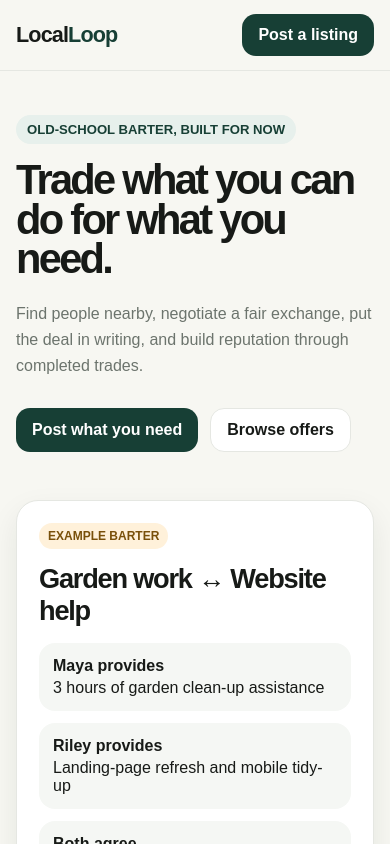
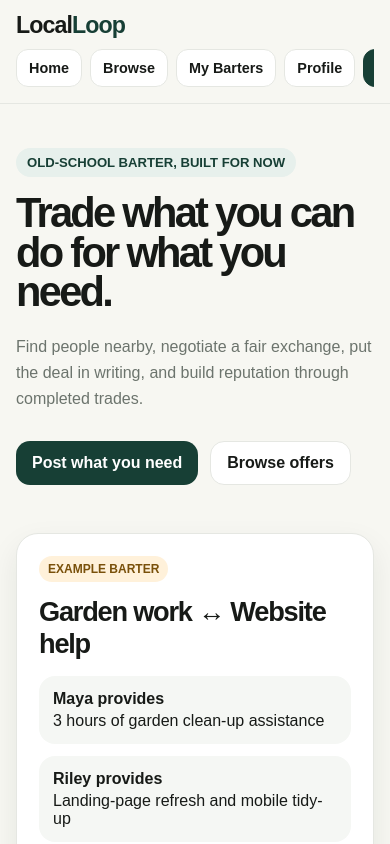
Before and after one commit to ryleycampbell93/LocalLoop, a Next.js app: page / in a window 390 px wide. Shown: the top 844 px of the page. Built offline with nearby package versions, Linux system fonts and the light colour scheme.

Commit message:
Fix mobile navigation

```diff
--- a/app/globals.css
+++ b/app/globals.css
@@ -10,80 +10,523 @@
   --danger: #9f2f2f;
   --shadow: 0 12px 30px rgba(20, 35, 28, 0.08);
 }
-* { box-sizing: border-box; }
-html { scroll-behavior: smooth; }
-body { margin: 0; background: var(--bg); color: var(--text); font-family: Arial, Helvetica, sans-serif; }
-a { color: inherit; text-decoration: none; }
-button, input, textarea, select { font: inherit; }
-button { cursor: pointer; }
-.container { width: min(1120px, calc(100% - 32px)); margin: 0 auto; }
-.header { position: sticky; top: 0; z-index: 20; background: rgba(247,247,242,.94); backdrop-filter: blur(12px); border-bottom: 1px solid var(--line); }
-.nav { min-height: 70px; display: flex; align-items: center; justify-content: space-between; gap: 20px; }
-.brand { font-weight: 900; letter-spacing: -0.04em; font-size: 1.35rem; }
-.brand span { color: var(--brand); }
-.navlinks { display: flex; align-items: center; gap: 16px; color: var(--muted); font-weight: 700; }
-.navlinks a:hover { color: var(--text); }
-.btn { display: inline-flex; align-items: center; justify-content: center; border: 0; border-radius: 14px; padding: 12px 16px; font-weight: 800; background: var(--brand); color: white; box-shadow: none; }
-.btn.secondary { background: var(--surface); color: var(--text); border: 1px solid var(--line); }
-.btn.ghost { background: transparent; color: var(--brand); }
-.hero { padding: 72px 0 48px; display: grid; grid-template-columns: 1.2fr .8fr; gap: 48px; align-items: center; }
-.eyebrow { display: inline-block; padding: 7px 11px; border-radius: 999px; background: var(--brand-soft); color: var(--brand); font-weight: 900; font-size: .82rem; }
-h1 { font-size: clamp(2.6rem, 7vw, 5.6rem); line-height: .95; letter-spacing: -.065em; margin: 16px 0 22px; }
-h2 { font-size: clamp(1.7rem, 4vw, 2.6rem); letter-spacing: -.045em; margin: 0 0 16px; }
-h3 { margin: 0 0 8px; letter-spacing: -.02em; }
-p { line-height: 1.65; color: var(--muted); }
-.hero-actions { display: flex; gap: 12px; flex-wrap: wrap; margin-top: 28px; }
-.card { background: var(--surface); border: 1px solid var(--line); border-radius: 22px; padding: 22px; box-shadow: var(--shadow); }
-.hero-card { transform: rotate(1.5deg); }
-.swap { display: grid; gap: 12px; margin-top: 16px; }
-.swap-row { padding: 14px; border-radius: 16px; background: #f5f7f4; }
-.swap-row strong { display:block; margin-bottom:4px; }
-.section { padding: 40px 0 64px; }
-.section-head { display: flex; justify-content: space-between; align-items: end; gap: 16px; margin-bottom: 18px; }
-.grid { display: grid; grid-template-columns: repeat(3, minmax(0,1fr)); gap: 18px; }
-.listing { display: flex; flex-direction: column; min-height: 260px; }
-.badge { display:inline-flex; width: fit-content; padding: 6px 9px; border-radius: 999px; font-weight: 900; font-size: .75rem; background: #f2f2ed; color: var(--muted); }
-.badge.need { background: #fff1da; color: #79500a; }
-.badge.offer { background: var(--brand-soft); color: var(--brand); }
-.listing h3 { margin-top: 14px; }
-.meta { color: var(--muted); font-size: .9rem; }
-.exchange { margin-top: auto; padding-top: 16px; border-top: 1px solid var(--line); color: var(--text); font-weight: 700; }
-.page { padding: 42px 0 72px; }
-.page-grid { display:grid; grid-template-columns: 1fr 340px; gap: 24px; align-items:start; }
-.stack { display:grid; gap:16px; }
-.form { display:grid; gap:14px; }
-.label { display:grid; gap:7px; font-weight:800; }
-.input, .textarea, .select { width:100%; border:1px solid var(--line); border-radius:13px; padding:13px 14px; background:white; color:var(--text); outline:none; }
-.textarea { min-height: 120px; resize: vertical; }
-.input:focus, .textarea:focus, .select:focus { border-color:#8aa59a; box-shadow:0 0 0 3px #e7f0ec; }
-.filterbar { display:flex; gap:10px; flex-wrap:wrap; margin:18px 0 24px; }
-.pill { border:1px solid var(--line); background:white; border-radius:999px; padding:9px 12px; font-weight:800; }
-.pill.active { background:var(--brand); color:white; border-color:var(--brand); }
-.message-shell { display:grid; grid-template-columns:280px 1fr; min-height:620px; overflow:hidden; padding:0; }
-.thread-list { border-right:1px solid var(--line); padding:16px; background:#fbfbf8; }
-.thread { padding:12px; border-radius:14px; margin-bottom:8px; }
-.thread.active { background:var(--brand-soft); }
-.chat { display:flex; flex-direction:column; min-height:620px; }
-.chat-head { padding:18px; border-bottom:1px solid var(--line); }
-.messages { padding:20px; display:flex; flex-direction:column; gap:12px; flex:1; }
-.bubble { max-width:75%; padding:11px 13px; border-radius:16px; background:#f1f2ef; color:#333; line-height:1.5; }
-.bubble.me { align-self:flex-end; background:var(--brand); color:white; }
-.chat-compose { padding:16px; border-top:1px solid var(--line); display:flex; gap:8px; }
-.chat-compose input { flex:1; }
-.agreement { border-left:5px solid var(--accent); }
-.term { display:grid; grid-template-columns:160px 1fr; gap:14px; padding:14px 0; border-bottom:1px solid var(--line); }
-.term:last-child { border-bottom:0; }
-.term strong { color:var(--muted); }
-.profile-head { display:flex; align-items:center; gap:18px; }
-.avatar { width:68px; height:68px; border-radius:50%; display:grid; place-items:center; background:var(--brand); color:white; font-size:1.5rem; font-weight:900; }
-.notice { padding:14px; border-radius:14px; background:#fff6e7; color:#6e4b12; border:1px solid #f0d7aa; }
-.footer { border-top:1px solid var(--line); padding:28px 0 48px; color:var(--muted); font-size:.9rem; }
+
+* {
+  box-sizing: border-box;
+}
+
+html {
+  scroll-behavior: smooth;
+}
+
+body {
+  margin: 0;
+  background: var(--bg);
+  color: var(--text);
+  font-family: Arial, Helvetica, sans-serif;
+}
+
+a {
+  color: inherit;
+  text-decoration: none;
+}
+
+button,
+input,
+textarea,
+select {
+  font: inherit;
+}
+
+button {
+  cursor: pointer;
+}
+
+.container {
+  width: min(1120px, calc(100% - 32px));
+  margin: 0 auto;
+}
+
+.header {
+  position: sticky;
+  top: 0;
+  z-index: 20;
+  background: rgba(247, 247, 242, 0.96);
+  backdrop-filter: blur(12px);
+  border-bottom: 1px solid var(--line);
+}
+
+.nav {
+  min-height: 70px;
+  display: flex;
+  align-items: center;
+  justify-content: space-between;
+  gap: 20px;
+}
+
+.brand {
+  font-weight: 900;
+  letter-spacing: -0.04em;
+  font-size: 1.35rem;
+  flex-shrink: 0;
+}
+
+.brand span {
+  color: var(--brand);
+}
+
+.navlinks {
+  display: flex;
+  align-items: center;
+  gap: 16px;
+  color: var(--muted);
+  font-weight: 700;
+}
+
+.navlinks a {
+  white-space: nowrap;
+}
+
+.navlinks a:hover {
+  color: var(--text);
+}
+
+.btn {
+  display: inline-flex;
+  align-items: center;
+  justify-content: center;
+  border: 0;
+  border-radius: 14px;
+  padding: 12px 16px;
+  font-weight: 800;
+  background: var(--brand);
+  color: white;
+  box-shadow: none;
+}
+
+.btn.secondary {
+  background: var(--surface);
+  color: var(--text);
+  border: 1px solid var(--line);
+}
+
+.btn.ghost {
+  background: transparent;
+  color: var(--brand);
+}
+
+.hero {
+  padding: 72px 0 48px;
+  display: grid;
+  grid-template-columns: 1.2fr 0.8fr;
+  gap: 48px;
+  align-items: center;
+}
+
+.eyebrow {
+  display: inline-block;
+  padding: 7px 11px;
+  border-radius: 999px;
+  background: var(--brand-soft);
+  color: var(--brand);
+  font-weight: 900;
+  font-size: 0.82rem;
+}
+
+h1 {
+  font-size: clamp(2.6rem, 7vw, 5.6rem);
+  line-height: 0.95;
+  letter-spacing: -0.065em;
+  margin: 16px 0 22px;
+}
+
+h2 {
+  font-size: clamp(1.7rem, 4vw, 2.6rem);
+  letter-spacing: -0.045em;
+  margin: 0 0 16px;
+}
+
+h3 {
+  margin: 0 0 8px;
+  letter-spacing: -0.02em;
+}
+
+p {
+  line-height: 1.65;
+  color: var(--muted);
+}
+
+.hero-actions {
+  display: flex;
+  gap: 12px;
+  flex-wrap: wrap;
+  margin-top: 28px;
+}
+
+.card {
+  background: var(--surface);
+  border: 1px solid var(--line);
+  border-radius: 22px;
+  padding: 22px;
+  box-shadow: var(--shadow);
+}
+
+.hero-card {
+  transform: rotate(1.5deg);
+}
+
+.swap {
+  display: grid;
+  gap: 12px;
+  margin-top: 16px;
+}
+
+.swap-row {
+  padding: 14px;
+  border-radius: 16px;
+  background: #f5f7f4;
+}
+
+.swap-row strong {
+  display: block;
+  margin-bottom: 4px;
+}
+
+.section {
+  padding: 40px 0 64px;
+}
+
+.section-head {
+  display: flex;
+  justify-content: space-between;
+  align-items: end;
+  gap: 16px;
+  margin-bottom: 18px;
+}
+
+.grid {
+  display: grid;
+  grid-template-columns: repeat(3, minmax(0, 1fr));
+  gap: 18px;
+}
+
+.listing {
+  display: flex;
+  flex-direction: column;
+  min-height: 260px;
+}
+
+.badge {
+  display: inline-flex;
+  width: fit-content;
+  padding: 6px 9px;
+  border-radius: 999px;
+  font-weight: 900;
+  font-size: 0.75rem;
+  background: #f2f2ed;
+  color: var(--muted);
+}
+
+.badge.need {
+  background: #fff1da;
+  color: #79500a;
+}
+
+.badge.offer {
+  background: var(--brand-soft);
+  color: var(--brand);
+}
+
+.listing h3 {
+  margin-top: 14px;
+}
+
+.meta {
+  color: var(--muted);
+  font-size: 0.9rem;
+}
+
+.exchange {
+  margin-top: auto;
+  padding-top: 16px;
+  border-top: 1px solid var(--line);
+  color: var(--text);
+  font-weight: 700;
+}
+
+.page {
+  padding: 42px 0 72px;
+}
+
+.page-grid {
+  display: grid;
+  grid-template-columns: 1fr 340px;
+  gap: 24px;
+  align-items: start;
+}
+
+.stack {
+  display: grid;
+  gap: 16px;
+}
+
+.form {
+  display: grid;
+  gap: 14px;
+}
+
+.label {
+  display: grid;
+  gap: 7px;
+  font-weight: 800;
+}
+
+.input,
+.textarea,
+.select {
+  width: 100%;
+  border: 1px solid var(--line);
+  border-radius: 13px;
+  padding: 13px 14px;
+  background: white;
+  color: var(--text);
+  outline: none;
+}
+
+.textarea {
+  min-height: 120px;
+  resize: vertical;
+}
+
+.input:focus,
+.textarea:focus,
+.select:focus {
+  border-color: #8aa59a;
+  box-shadow: 0 0 0 3px #e7f0ec;
+}
+
+.filterbar {
+  display: flex;
+  gap: 10px;
+  flex-wrap: wrap;
+  margin: 18px 0 24px;
+}
+
+.pill {
+  border: 1px solid var(--line);
+  background: white;
+  border-radius: 999px;
+  padding: 9px 12px;
+  font-weight: 800;
+}
+
+.pill.active {
+  background: var(--brand);
+  color: white;
+  border-color: var(--brand);
+}
+
+.message-shell {
+  display: grid;
+  grid-template-columns: 280px 1fr;
+  min-height: 620px;
+  overflow: hidden;
+  padding: 0;
+}
+
+.thread-list {
+  border-right: 1px solid var(--line);
+  padding: 16px;
+  background: #fbfbf8;
+}
+
+.thread {
+  padding: 12px;
+  border-radius: 14px;
+  margin-bottom: 8px;
+}
+
+.thread.active {
+  background: var(--brand-soft);
+}
+
+.chat {
+  display: flex;
+  flex-direction: column;
+  min-height: 620px;
+}
+
+.chat-head {
+  padding: 18px;
+  border-bottom: 1px solid var(--line);
+}
+
+.messages {
+  padding: 20px;
+  display: flex;
+  flex-direction: column;
+  gap: 12px;
+  flex: 1;
+}
+
+.bubble {
+  max-width: 75%;
+  padding: 11px 13px;
+  border-radius: 16px;
+  background: #f1f2ef;
+  color: #333;
+  line-height: 1.5;
+}
+
+.bubble.me {
+  align-self: flex-end;
+  background: var(--brand);
+  color: white;
+}
+
+.chat-compose {
+  padding: 16px;
+  border-top: 1px solid var(--line);
+  display: flex;
+  gap: 8px;
+}
+
+.chat-compose input {
+  flex: 1;
+}
+
+.agreement {
+  border-left: 5px solid var(--accent);
+}
+
+.term {
+  display: grid;
+  grid-template-columns: 160px 1fr;
+  gap: 14px;
+  padding: 14px 0;
+  border-bottom: 1px solid var(--line);
+}
+
+.term:last-child {
+  border-bottom: 0;
+}
+
+.term strong {
+  color: var(--muted);
+}
+
+.profile-head {
+  display: flex;
+  align-items: center;
+  gap: 18px;
+}
+
+.avatar {
+  width: 68px;
+  height: 68px;
+  border-radius: 50%;
+  display: grid;
+  place-items: center;
+  background: var(--brand);
+  color: white;
+  font-size: 1.5rem;
+  font-weight: 900;
+}
+
+.notice {
+  padding: 14px;
+  border-radius: 14px;
+  background: #fff6e7;
+  color: #6e4b12;
+  border: 1px solid #f0d7aa;
+}
+
+.footer {
+  border-top: 1px solid var(--line);
+  padding: 28px 0 48px;
+  color: var(--muted);
+  font-size: 0.9rem;
+}
+
 @media (max-width: 820px) {
-  .hero, .page-grid, .message-shell { grid-template-columns:1fr; }
-  .grid { grid-template-columns:1fr; }
-  .navlinks a:not(.btn) { display:none; }
-  .thread-list { display:none; }
-  .hero { padding-top:44px; }
-  .hero-card { transform:none; }
-  .term { grid-template-columns:1fr; gap:5px; }
+  .hero,
+  .page-grid,
+  .message-shell {
+    grid-template-columns: 1fr;
+  }
+
+  .grid {
+    grid-template-columns: 1fr;
+  }
+
+  .header {
+    position: sticky;
+  }
+
+  .nav {
+    min-height: auto;
+    align-items: flex-start;
+    flex-direction: column;
+    gap: 10px;
+    padding-top: 12px;
+    padding-bottom: 12px;
+  }
+
+  .brand {
+    font-size: 1.45rem;
+  }
+
+  .navlinks {
+    width: 100%;
+    overflow-x: auto;
+    gap: 8px;
+    padding-bottom: 4px;
+    -webkit-overflow-scrolling: touch;
+    scrollbar-width: none;
+  }
+
+  .navlinks::-webkit-scrollbar {
+    display: none;
+  }
+
+  .navlinks a {
+    display: inline-flex;
+    flex: 0 0 auto;
+    align-items: center;
+    justify-content: center;
+    padding: 10px 12px;
+    border-radius: 12px;
+    background: var(--surface);
+    border: 1px solid var(--line);
+    color: var(--text);
+    font-size: 0.9rem;
+  }
+
+  .navlinks a.btn {
+    background: var(--brand);
+    color: white;
+    border-color: var(--brand);
+  }
+
+  .thread-list {
+    display: none;
+  }
+
+  .hero {
+    padding-top: 44px;
+  }
+
+  .hero-card {
+    transform: none;
+  }
+
+  .term {
+    grid-template-columns: 1fr;
+    gap: 5px;
+  }
+
+  .section-head {
+    align-items: flex-start;
+    flex-direction: column;
+  }
 }
```
